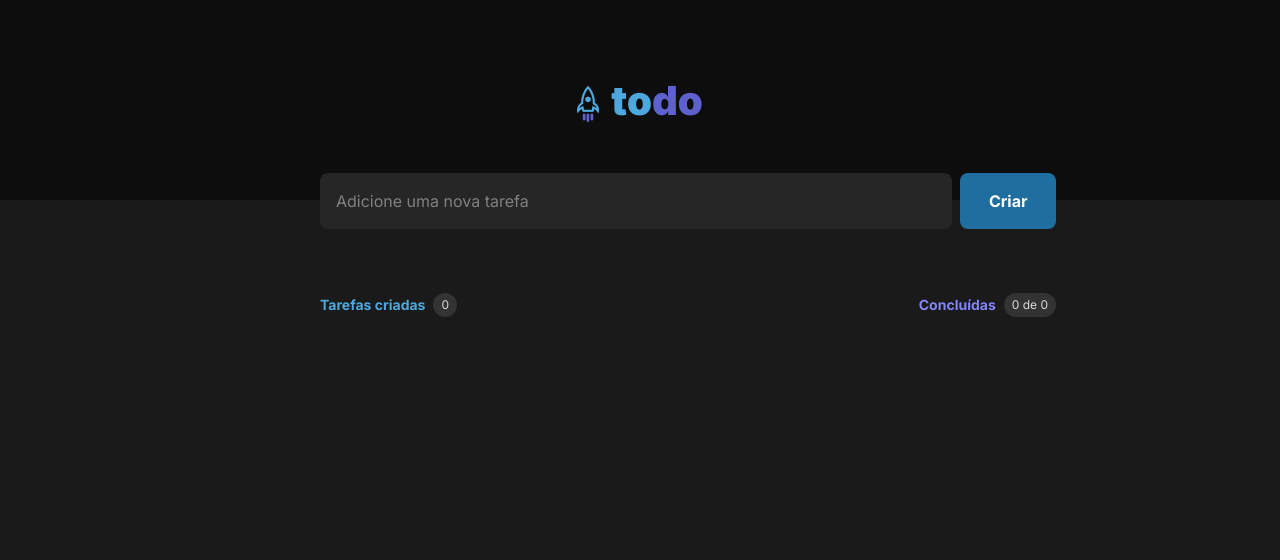
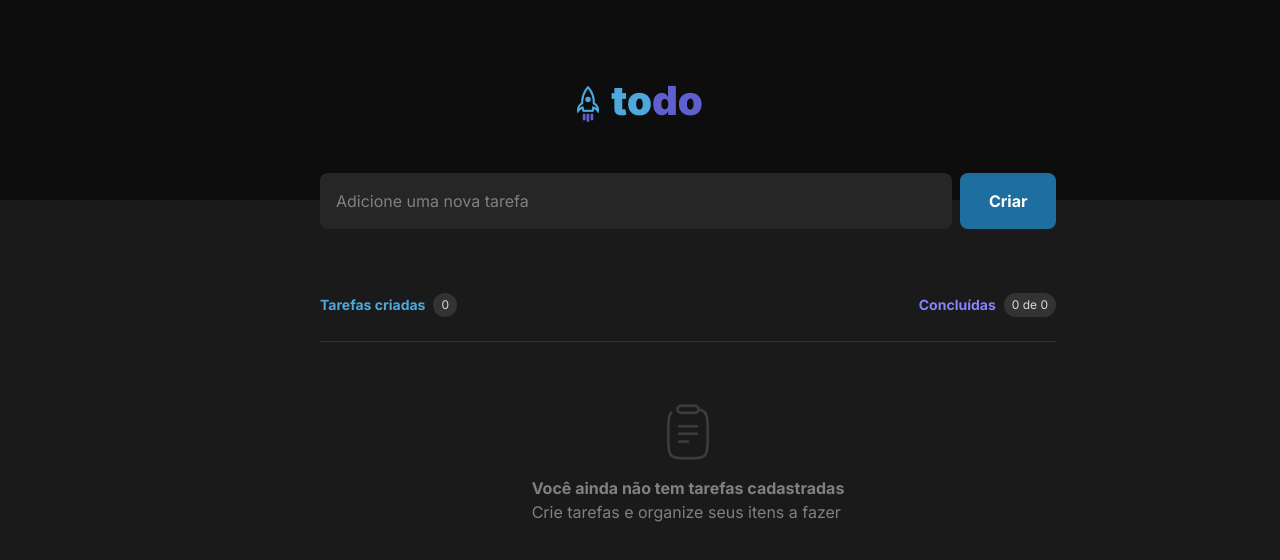
Before and after one commit to daya-diaz/rocketseat_todolist, a React (Vite) app: page / in a window 1280 px wide. Shown: the top 560 px of the page. Built offline with nearby package versions, Linux system fonts and the light colour scheme.

Commit message:
refactor: Ternario para mostrar os Todos ou uma imagem com texto informando que não tem Todos criados.

```diff
--- a/src/App.tsx
+++ b/src/App.tsx
@@ -1,8 +1,7 @@
 import { ChangeEvent, FormEvent, useState } from "react";
 import Header from "./components/Header";
-import TrashIcon from './assets/trash.png';
 import Todo from "./components/Todo";
-// import Clipboard from './assets/clipboard.png'
+import Clipboard from './assets/clipboard.png'
 export interface Todo {
   id: number,
   content: string,
@@ -10,7 +9,7 @@
 }
 function App() {
   let [taskCompleted, setTaskCompleted] = useState(0)
-  let [createdTasks, setCreatedTasks ] = useState(0);
+  let [createdTasks, setCreatedTasks] = useState(0);
   const [todosList, setTodosList] = useState<Todo[]>([]);
   const [inputValue, setInputValue] = useState('');
 
@@ -35,11 +34,11 @@
   function handleCheckInput(id: number) {
     //altera o valor do isChecked
     todosList.map(todo => {
-      if(todo.id === id) {
+      if (todo.id === id) {
         let todoSelecionado = todo;
         todoSelecionado.isChecked = !todoSelecionado.isChecked;
 
-        if(todoSelecionado.isChecked === true) {
+        if (todoSelecionado.isChecked === true) {
           setTaskCompleted(taskCompleted += 1);
         } else {
           setTaskCompleted(taskCompleted -= 1);
@@ -51,9 +50,9 @@
 
   function handleDeleteTodo(id: number) {
     todosList.map(todo => {
-      if(todo.id === id) {
+      if (todo.id === id) {
         let todoSelecionado = todo;
-        if(todoSelecionado.isChecked === true) {
+        if (todoSelecionado.isChecked === true) {
           setTaskCompleted(taskCompleted -= 1);
         }
       }
@@ -105,15 +104,17 @@
             </div>
           </div>
 
-          {/* <div className="flex items-center justify-center w-full">
+          {
+            todosList.length === 0 ? (
+              <div className="flex items-center justify-center w-full">
                 <div className="flex flex-col gap-4 items-center justify-center w-full h-[244px] border-t border-gray400">
                   <img src={Clipboard} alt="Você não possui TODO's ainda" />
-              <p className="text-gray300 leading-6"><span className="font-bold">Você ainda não tem tarefas cadastradas</span> <br/>
+                  <p className="text-gray300 leading-6"><span className="font-bold">Você ainda não tem tarefas cadastradas</span> <br />
                     Crie tarefas e organize seus itens a fazer
                   </p>
                 </div>
-          </div> */}
-
+              </div>
+            ) : (
               <div className="flex flex-col gap-3">
                 {
                   todosList.map((todo) => {
@@ -121,13 +122,19 @@
                       <Todo
                         content={todo.content}
                         id={todo.id}
-                    handleCheckInput={() => {handleCheckInput(todo.id)}}
-                    handleDeleteTodo={() => {handleDeleteTodo(todo.id)}}
+                        handleCheckInput={() => { handleCheckInput(todo.id) }}
+                        handleDeleteTodo={() => { handleDeleteTodo(todo.id) }}
                       />
                     )
                   })
                 }
               </div>
+            )
+          }
+
+
+
+
         </div>
       </div>
     </div>
```
Lines whose indentation alone changed are shown as unchanged.
